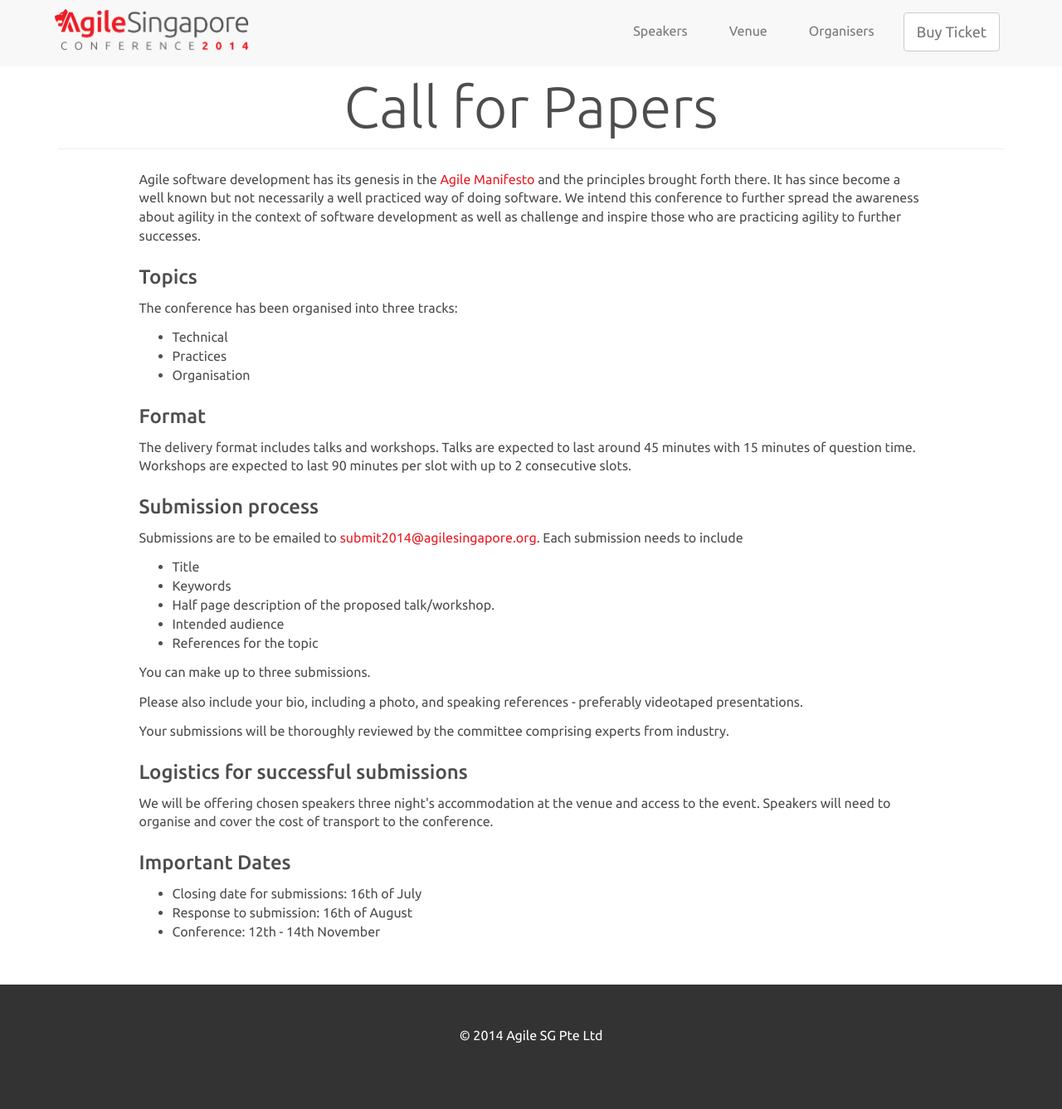
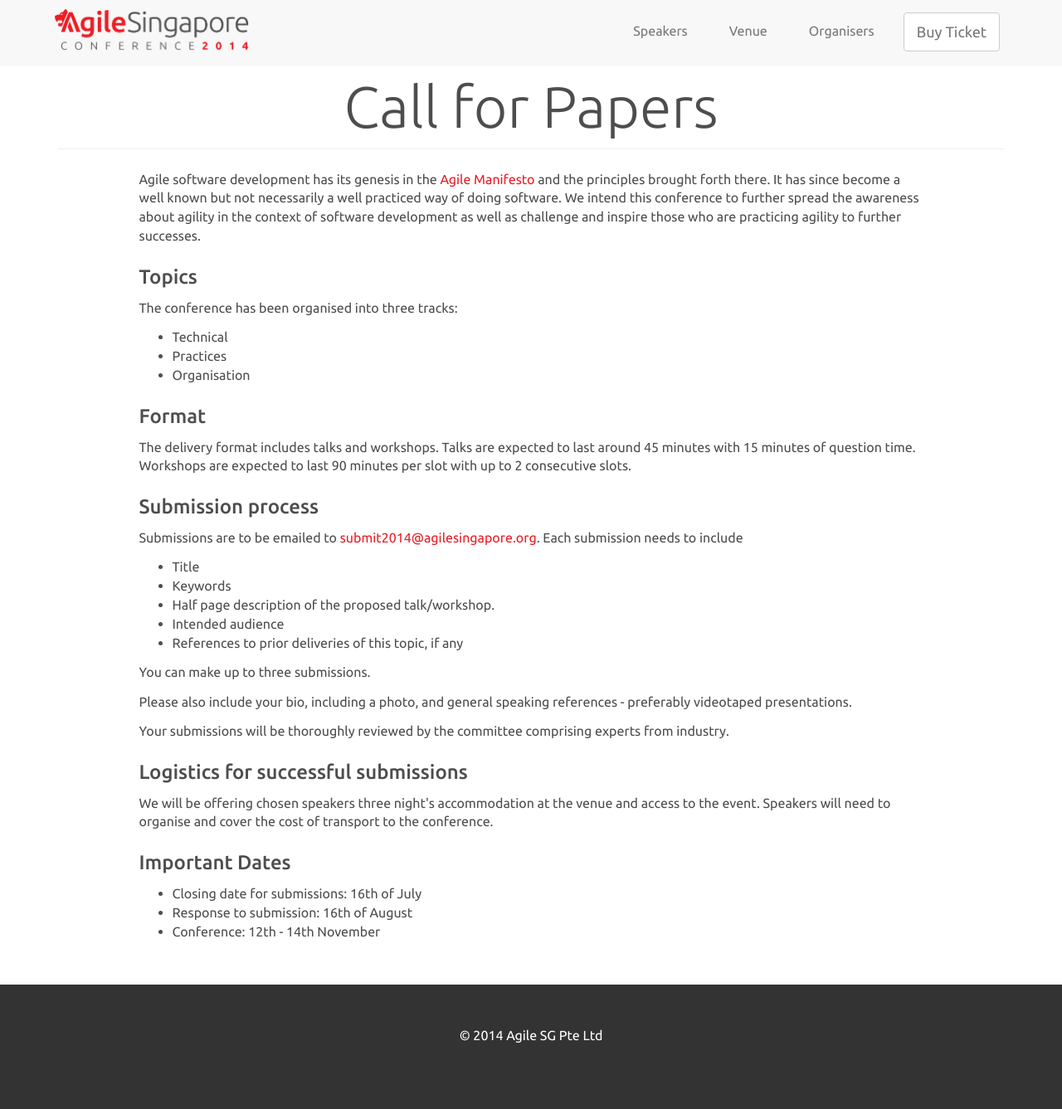
Before and after one commit to agilesingapore/2014, a Jekyll site: the page built from papers.md, in a window 1280 px wide. Shown: the whole page at 83% size. Built offline with Jekyll 4.4.1, drawn with Linux system fonts in a browser that asks for light colours; nearby versions of some CDN libraries; Markdown is read by kramdown in place of the engine named in the settings.

Commit message:
Rephrased to be more specific

```diff
--- a/papers.md
+++ b/papers.md
@@ -34,12 +34,12 @@
             <li>Keywords</li>
             <li>Half page description of the proposed talk/workshop.</li>
             <li>Intended audience</li>
-            <li>References for the topic</li>
+            <li>References to prior deliveries of this topic, if any</li>
           </ul>
 
           <p>You can make up to three submissions.</p>
 
-          <p>Please also include your bio, including a photo, and speaking references - preferably videotaped presentations.</p>
+          <p>Please also include your bio, including a photo, and general speaking references - preferably videotaped presentations.</p>
 
           <p>Your submissions will be thoroughly reviewed by the committee comprising experts from industry.</p>
 
```
